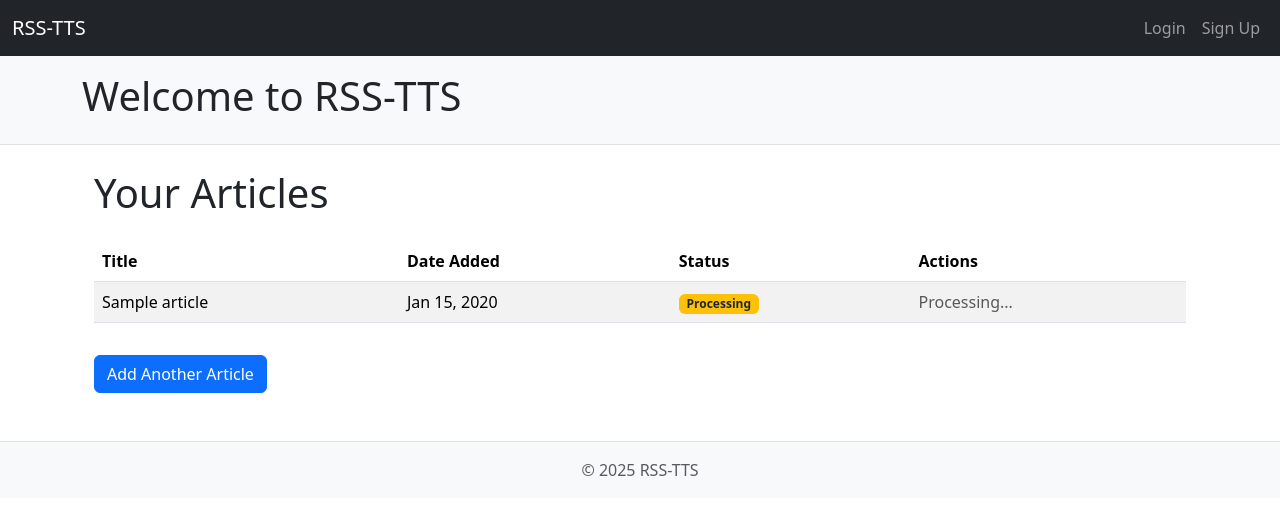
After one commit to JM-Addington/RSS-TTS, a Django app: template text_to_audio/templates/article_list.html in a window 1280 px wide. The commit adds this page. Shown: the top 515 px of the page. Run offline with Django 5.2, Linux system fonts and the light colour scheme; the template is opened without the code that fills it: values that come from a table or form of the project are taken from there, others are empty; tables that the repository leaves empty hold one stand-in row (values such as "Sample post"); parts of the project's set-up code (start-up, migrations or seed data) failed here and were passed over.

Commit message:
feat: Add article list template and update navigation bar

```diff
--- /dev/null
+++ b/text_to_audio/templates/article_list.html
@@ -0,0 +1,66 @@
+{% extends "base.html" %}
+
+{% block title %}My Articles - RSS-TTS{% endblock %}
+
+{% block content %}
+<div class="container">
+    <h1 class="mb-4">Your Articles</h1>
+
+    {% if articles %}
+        <div class="table-responsive">
+            <table class="table table-striped">
+                <thead>
+                    <tr>
+                        <th>Title</th>
+                        <th>Date Added</th>
+                        <th>Status</th>
+                        <th>Actions</th>
+                    </tr>
+                </thead>
+                <tbody>
+                    {% for article in articles %}
+                    <tr>
+                        <td>{{ article.title }}</td>
+                        <td>{{ article.created_at|date:"M d, Y" }}</td>
+                        <td>
+                            {% if article.status == 'COMPLETED' %}
+                                <span class="badge bg-success">Completed</span>
+                            {% elif article.status == 'PROCESSING' %}
+                                <span class="badge bg-warning text-dark">Processing</span>
+                            {% elif article.status == 'FAILED' %}
+                                <span class="badge bg-danger">Failed</span>
+                            {% endif %}
+                        </td>
+                        <td>
+                            {% if article.status == 'COMPLETED' %}
+                                <a href="{% url 'article-media' article.id %}" class="btn btn-primary btn-sm">
+                                    <svg xmlns="http://www.w3.org/2000/svg" width="16" height="16" fill="currentColor" class="bi bi-download" viewBox="0 0 16 16">
+                                        <path d="M.5 9.9a.5.5 0 0 1 .5.5v2.5a1 1 0 0 0 1 1h12a1 1 0 0 0 1-1v-2.5a.5.5 0 0 1 1 0v2.5a2 2 0 0 1-2 2H2a2 2 0 0 1-2-2v-2.5a.5.5 0 0 1 .5-.5z"/>
+                                        <path d="M7.646 11.854a.5.5 0 0 0 .708 0l3-3a.5.5 0 0 0-.708-.708L8.5 10.293V1.5a.5.5 0 0 0-1 0v8.793L5.354 8.146a.5.5 0 1 0-.708.708l3 3z"/>
+                                    </svg>
+                                    Download MP3
+                                </a>
+                            {% elif article.status == 'PROCESSING' %}
+                                <span class="text-muted">Processing...</span>
+                            {% elif article.status == 'FAILED' %}
+                                <div>
+                                    <span class="text-danger">Error: {{ article.error_message|truncatechars:50 }}</span>
+                                </div>
+                            {% endif %}
+                        </td>
+                    </tr>
+                    {% endfor %}
+                </tbody>
+            </table>
+        </div>
+        <div class="mt-3">
+            <a href="{% url 'article-submit' %}" class="btn btn-primary">Add Another Article</a>
+        </div>
+    {% else %}
+        <div class="alert alert-info">
+            <p>You haven't added any articles yet.</p>
+            <a href="{% url 'article-submit' %}" class="btn btn-primary mt-2">Add an Article</a>
+        </div>
+    {% endif %}
+</div>
+{% endblock %}
--- a/text_to_audio/templates/partials/_nav.html
+++ b/text_to_audio/templates/partials/_nav.html
@@ -4,6 +4,9 @@
     <div class="collapse navbar-collapse">
       <ul class="navbar-nav ms-auto">
         {% if user.is_authenticated %}
+        <li class="nav-item">
+          <a class="nav-link" href="{% url 'article-list' %}">My Articles</a>
+        </li>
         <li class="nav-item">
           <a class="nav-link" href="{% url 'article-submit' %}">Submit</a>
         </li>
```
